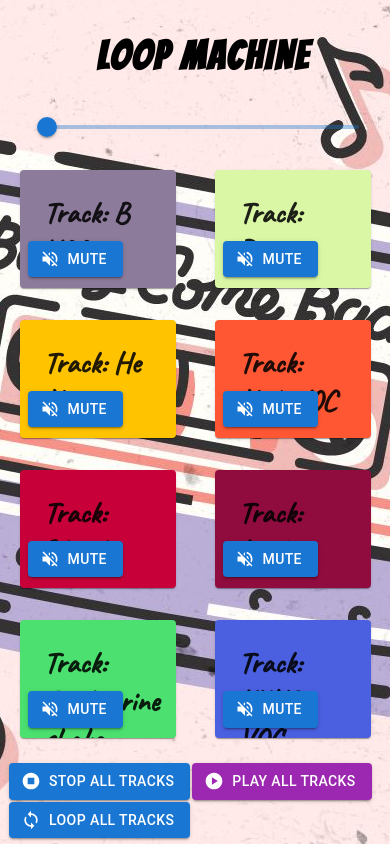
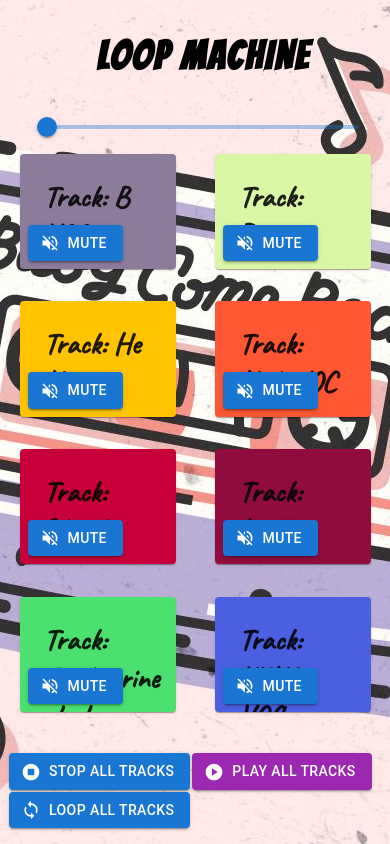
Before and after one commit to yotamg6/loop_machine, a React (Create React App) app in the folder loop-machine/: page / in a window 390 px wide. Built offline with nearby package versions, Linux system fonts and the light colour scheme.

Commit message:
test responsiveness

```diff
--- a/loop-machine/src/components/Track.js
+++ b/loop-machine/src/components/Track.js
@@ -2,18 +2,17 @@ import VolumeUpIcon from "@mui/icons-material/VolumeUp";
 import VolumeOffIcon from "@mui/icons-material/VolumeOff";
 import Button from "@mui/material/Button";
 import Card from "@mui/material/Card";
+import Grid from "@mui/material/Grid";
 import CardContent from "@mui/material/CardContent";
 
 import Box from "@mui/material/Box";
 
 const Track = ({ track: { title, isMuted }, index, onMutePress, style }) => {
   return (
+    <Grid style={{ width: "40%", height: "25%" }}>
       <Card
         sx={{
           backgroundColor: style,
-        width: "40%",
-        height: "20%",
-        m: 2,
         }}
       >
         <Box sx={{ m: 1 }}>
@@ -41,6 +40,7 @@ const Track = ({ track: { title, isMuted }, index, onMutePress, style }) => {
           </Box>
         </Box>
       </Card>
+    </Grid>
   );
 };
 
```
Lines whose indentation alone changed are shown as unchanged.
